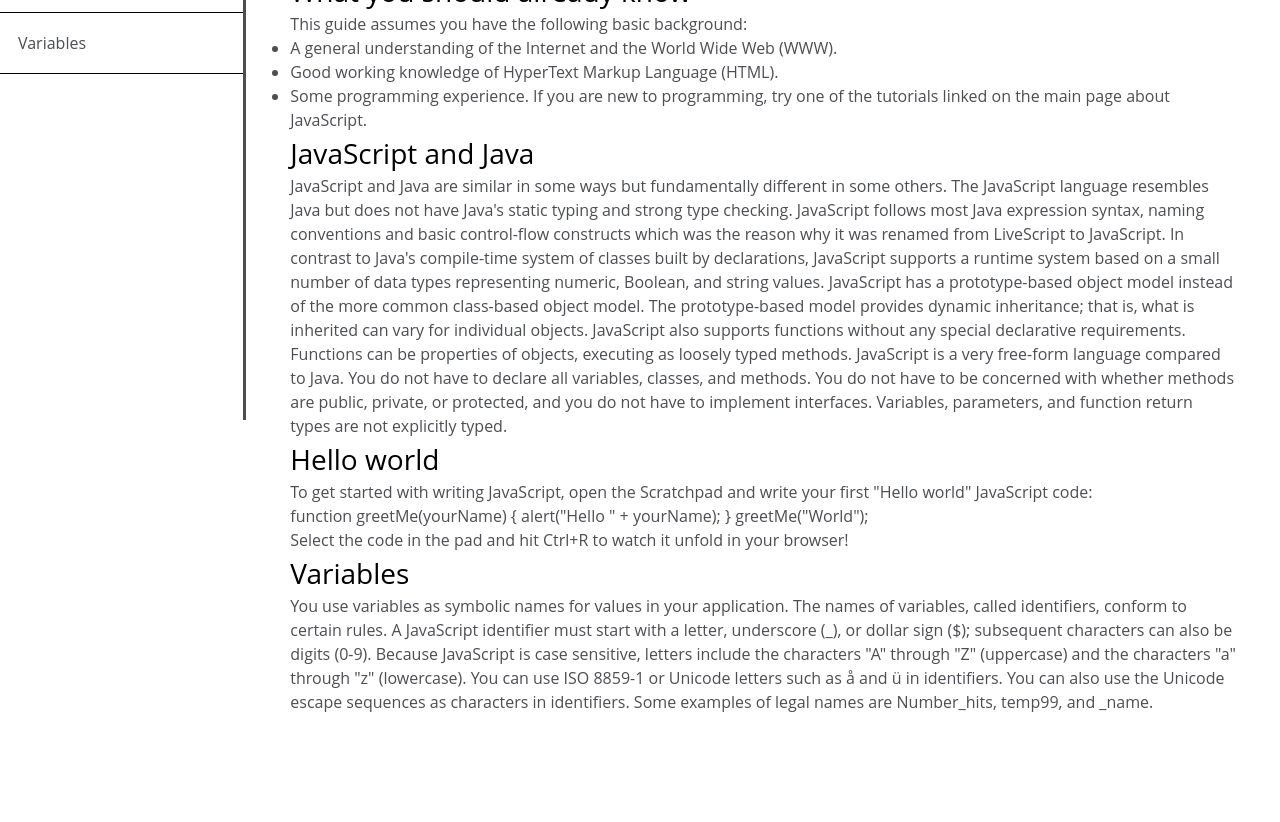
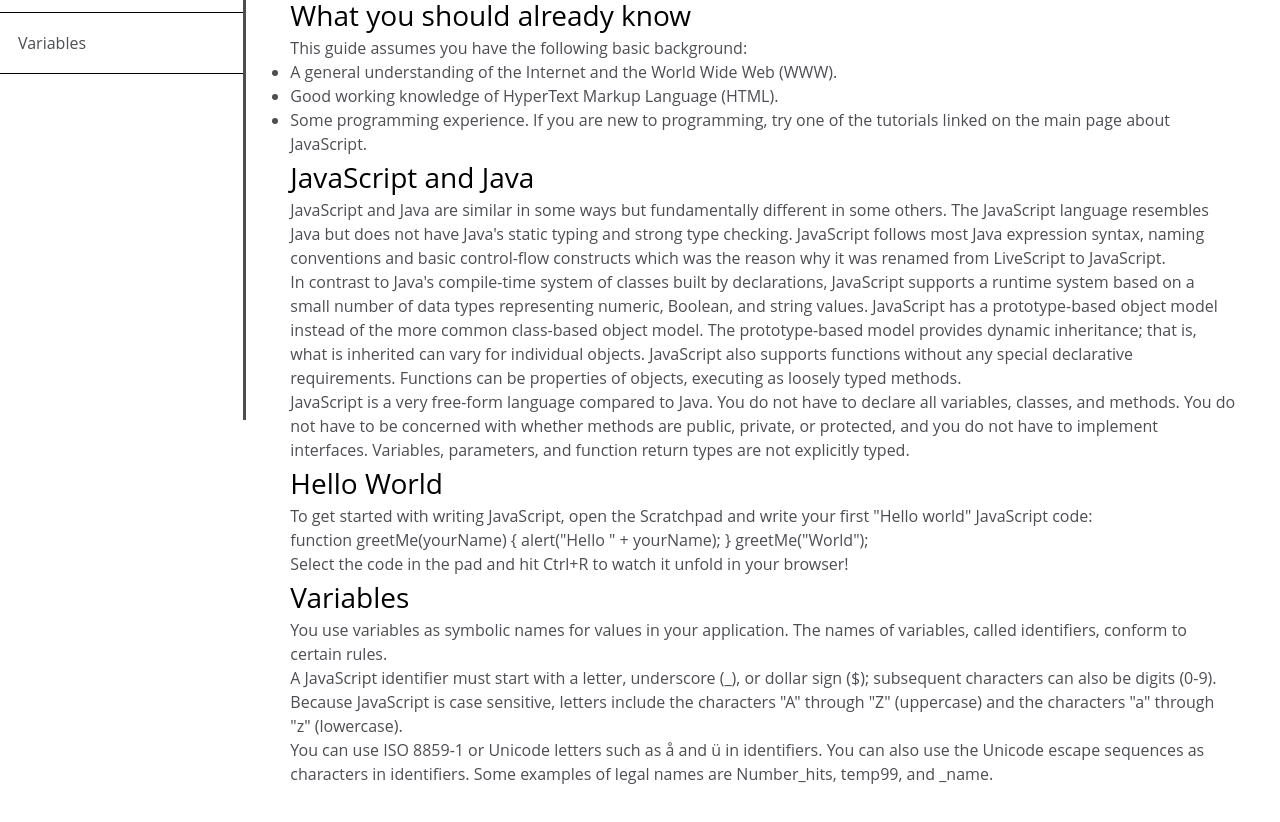
Before and after one commit to EvaFoundHerself/YousefJoao, a plain HTML site: page index.html in a window 1280 px wide. Shown: the part 380-1202 px from the top of the page. Before the commit the page ends 1138 px from the top, so only its background shows below. Drawn offline with Linux system fonts and the light colour scheme.

Commit message:
editing in html

```diff
--- a/css/style.css
+++ b/css/style.css
@@ -29,7 +29,7 @@ a {
 #navbar {
   display: flex;
   flex-direction: column;
-  width: 90%;
+  width: 45%;
   height: 100vh;
   border-right: 3px solid #4d4e53;
 }
--- a/index.html
+++ b/index.html
@@ -21,15 +21,18 @@
         <a class="nav-link" href="#variables">Variables</a>
       </nav>
       <main id="main-doc">
-        <section class="main-section" id="introduction">
+        <section class="main-section" id="Introduction">
           <header>Introduction</header>
           <p>
             JavaScript is a cross-platform, object-oriented scripting language.
             It is a small and lightweight language. Inside a host environment
             (for example, a web browser), JavaScript can be connected to the
             objects of its environment to provide programmatic control over
-            them. JavaScript contains a standard library of objects, such as
-            Array, Date, and Math, and a core set of language elements such as
+            them.
+          </p>
+          <p>
+            JavaScript contains a standard library of objects, such as Array,
+            Date, and Math, and a core set of language elements such as
             operators, control structures, and statements. Core JavaScript can
             be extended for a variety of purposes by supplementing it with
             additional objects; for example:
@@ -53,7 +56,7 @@
           </ul>
         </section>
 
-        <section class="main-section" id="what_you_should_know">
+        <section class="main-section" id="What_you_should_already_know">
           <header>What you should already know</header>
           <p>This guide assumes you have the following basic background:</p>
           <ul>
@@ -69,34 +72,43 @@
           </ul>
         </section>
 
-        <section class="main-section" id="javascript_and_java">
+        <section class="main-section" id="Javascript_and_Java">
           <header>JavaScript and Java</header>
+          <article>
             <p>
               JavaScript and Java are similar in some ways but fundamentally
-            different in some others. The JavaScript language resembles Java but
-            does not have Java's static typing and strong type checking.
+              different in some others. The JavaScript language resembles Java
+              but does not have Java's static typing and strong type checking.
               JavaScript follows most Java expression syntax, naming conventions
               and basic control-flow constructs which was the reason why it was
-            renamed from LiveScript to JavaScript. In contrast to Java's
-            compile-time system of classes built by declarations, JavaScript
-            supports a runtime system based on a small number of data types
-            representing numeric, Boolean, and string values. JavaScript has a
-            prototype-based object model instead of the more common class-based
-            object model. The prototype-based model provides dynamic
-            inheritance; that is, what is inherited can vary for individual
-            objects. JavaScript also supports functions without any special
-            declarative requirements. Functions can be properties of objects,
-            executing as loosely typed methods. JavaScript is a very free-form
-            language compared to Java. You do not have to declare all variables,
-            classes, and methods. You do not have to be concerned with whether
-            methods are public, private, or protected, and you do not have to
-            implement interfaces. Variables, parameters, and function return
-            types are not explicitly typed.
+              renamed from LiveScript to JavaScript.
             </p>
+            <p>
+              In contrast to Java's compile-time system of classes built by
+              declarations, JavaScript supports a runtime system based on a
+              small number of data types representing numeric, Boolean, and
+              string values. JavaScript has a prototype-based object model
+              instead of the more common class-based object model. The
+              prototype-based model provides dynamic inheritance; that is, what
+              is inherited can vary for individual objects. JavaScript also
+              supports functions without any special declarative requirements.
+              Functions can be properties of objects, executing as loosely typed
+              methods.
+            </p>
+            <p>
+              JavaScript is a very free-form language compared to Java. You do
+              not have to declare all variables, classes, and methods. You do
+              not have to be concerned with whether methods are public, private,
+              or protected, and you do not have to implement interfaces.
+              Variables, parameters, and function return types are not
+              explicitly typed.
+            </p>
+          </article>
         </section>
 
-        <section class="main-section" id="hello_world">
-          <header>Hello world</header>
+        <section class="main-section" id="Hello_World">
+          <header>Hello World</header>
+          <article>
             <p>
               To get started with writing JavaScript, open the Scratchpad and
               write your first "Hello world" JavaScript code:
@@ -106,25 +118,34 @@
               greetMe("World");
             </p>
             <p>
-            Select the code in the pad and hit Ctrl+R to watch it unfold in your
-            browser!
+              Select the code in the pad and hit Ctrl+R to watch it unfold in
+              your browser!
             </p>
+          </article>
         </section>
 
-        <section class="main-section" id="variables">
+        <section class="main-section" id="Variables">
           <header>Variables</header>
+          <article>
             <p>
-            You use variables as symbolic names for values in your application.
-            The names of variables, called identifiers, conform to certain
-            rules. A JavaScript identifier must start with a letter, underscore
-            (_), or dollar sign ($); subsequent characters can also be digits
+              You use variables as symbolic names for values in your
+              application. The names of variables, called identifiers, conform
+              to certain rules.
+            </p>
+            <p>
+              A JavaScript identifier must start with a letter, underscore (_),
+              or dollar sign ($); subsequent characters can also be digits
               (0-9). Because JavaScript is case sensitive, letters include the
               characters "A" through "Z" (uppercase) and the characters "a"
-            through "z" (lowercase). You can use ISO 8859-1 or Unicode letters
-            such as å and ü in identifiers. You can also use the Unicode escape
-            sequences as characters in identifiers. Some examples of legal names
-            are Number_hits, temp99, and _name.
+              through "z" (lowercase).
             </p>
+            <p>
+              You can use ISO 8859-1 or Unicode letters such as å and ü in
+              identifiers. You can also use the Unicode escape sequences as
+              characters in identifiers. Some examples of legal names are
+              Number_hits, temp99, and _name.
+            </p>
+          </article>
         </section>
       </main>
     </div>
```
Lines whose indentation alone changed are shown as unchanged.
